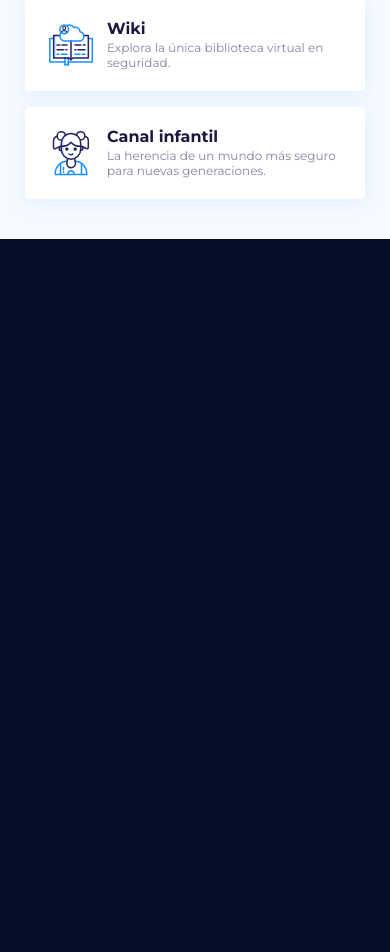
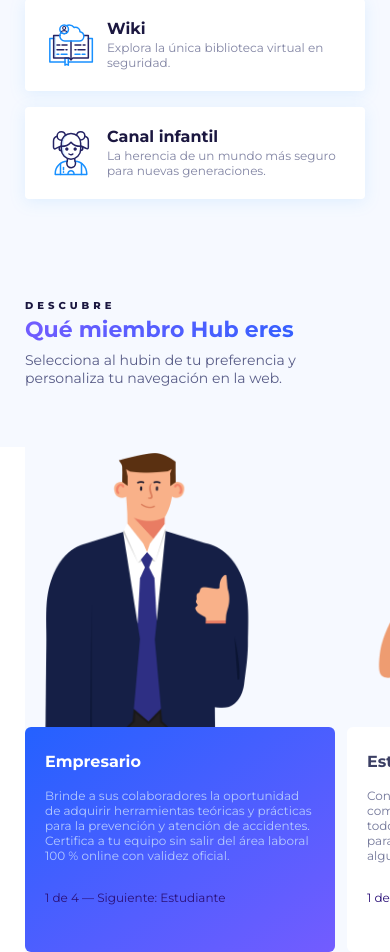
Before and after one commit to JoksanHub/HubStaticPage, a PHP site: page / in a window 390 px wide. Shown: the part 1406-2358 px from the top of the page. Before the commit the page ends 1645 px from the top, so only its background shows below. Run offline with PHP 8.4, Linux system fonts and the light colour scheme.

Commit message:
Member section testing

```diff
--- a/index.html
+++ b/index.html
@@ -56,7 +56,7 @@
     <!-- SECCIÓN: BENEFICIOS -->
     <section id="beneficios">
         <div class="container">
-            <div class="title-secondary">
+            <div class="title-secondary centered">
                 <h4 class="descriptor">Beneficios</h4>
                 <h2 class="title">¡Acceso directo a tus beneficios a un clic!</h2>
                 <p class="description">Encuentra contenido educativo y de capacitación profesional en niveles básicos y avanzados.</p>
@@ -116,6 +116,44 @@
         </div>
     </section>
 
+    <!-- SECCIÓN: MIEMBRO HUB -->
+    <section id="miembro-hub">
+        <div class="container">
+            <div class="title-secondary">
+                <h4 class="descriptor">Descubre</h4>
+                <h2 class="title">Qué miembro Hub eres</h2>
+                <p class="description">Selecciona al hubin de tu preferencia y personaliza tu navegación en la web.</p>
+            </div>
+            <!-- Card slider -->
+            <div class="card-slider">
+                <div class="card active">
+                    <h4 class="title">Empresario</h4>
+                    <p class="description">Brinde a sus colaboradores la oportunidad de adquirir herramientas teóricas y prácticas para la prevención y atención de accidentes. Certifica a tu equipo sin salir del área laboral  100 % online con validez oficial.</p>
+                    <p class="descriptor">1 de 4 — Siguiente: Estudiante</p>
+                    <img src="./img/avatar-1.png" alt="Empresario" id="image-1" class="image">
+                </div>
+                <div class="card">
+                    <h4 class="title">Estudiante</h4>
+                    <p class="description">Conviértete en un profesional, desarrolla competencias y habilidades laborales que no todos tienen y se un colaborador atractivo para las empresas que estan buscando alguien como tú.</p>
+                    <p class="descriptor">1 de 4 — Siguiente: Colaborador</p>
+                    <img src="./img/avatar-2.png" alt="Estudiante" id="image-2" class="image">
+                </div>
+                <div class="card">
+                    <h4 class="title">Colaborador</h4>
+                    <p class="description">Superate y asegura el conocimiento para salvaguardar tu integridad física y la de tus compañeros. Aumenta tus conocimientos y habilidades laborales en diversas áreas relacionadas a la seguridad, esto te dará más y mejores oportunidades.</p>
+                    <p class="descriptor">1 de 4 — Siguiente: Hogar</p>
+                    <img src="./img/avatar-3.png" alt="Colaborador" id="image-3" class="image">
+                </div>
+                <div class="card">
+                    <h4 class="title">Hogar</h4>
+                    <p class="description">Los accidentes llegan sin avisar y  la única forma de estar preparados es tener el conocimiento y las herramientas necesarias para poder responder lo mejor posible en esas situaciones, el 67% porciento de los accidentes ocurren en casa, protege a tus seres queridos. A mayor educacion, menos accidentes.</p>
+                    <p class="descriptor">1 de 4 — Siguiente: Empresario</p>
+                    <img src="./img/avatar-4.png" alt="Hogar" id="image-4" class="image">
+                </div>
+            </div>
+        </div>
+    </section>
+
     <script src="script.js"></script>
 </body>
 </html>
--- a/sass/components.scss
+++ b/sass/components.scss
@@ -195,8 +195,10 @@
         margin: 0;
     }
 }
+
 @media only screen and (min-width: 410px) {
-    .title-secondary {
+    // Clase específica para centrar el texto
+    .title-secondary.centered {
         .descriptor,
         .title,
         .description {
@@ -249,7 +251,7 @@
 
 @media only screen and (min-width: 1920px) {
     .title-secondary {
-        max-width: 500px;
+        max-width: 590px;
         margin-bottom: 50px;
 
         .descriptor { font-size: 14px; }
@@ -320,3 +322,75 @@
         }
     }
 }
+
+/* -------------------------------------------------
+   # Miembros Hub - Card
+----------------------------------------------------*/
+#miembro-hub {
+    .card-slider {
+        $card-size: 225px;
+
+        .card {
+            width: 310px;
+            padding: 25px 20px 20px;
+            background: white;
+            border-radius: 6px;
+            display: grid;
+            grid-template-columns: auto;
+            grid-template-rows: auto auto auto;
+            height: $card-size;
+            position: relative;
+        }
+
+        .card .title {
+            font-size: 16px;
+            color: #3B3F64;
+            margin: 0 0 2px 0;
+            grid-column: 1/2;
+            grid-row: 1/2;
+        }
+        .card .description {
+            font-size: 12px;
+            color: #737799;
+            margin: 0;
+            grid-column: 1/2;
+            grid-row: 2/3;
+        }
+        .card .descriptor {
+            font-size: 12px;
+            color: #2B1178;
+            grid-column: 1/2;
+            grid-row: 3/4;
+        }
+        .card .image     {
+            width: 240px;
+            position: absolute;
+            bottom: $card-size;
+        }
+        // Card active
+        .card.active {
+            background: $gradient-polar;
+
+            .title       { color: white;}
+            .description { color: #B4C9FF;}
+        }
+    }
+}
+@media only screen and (min-width: 768px) {
+}
+@media only screen and (min-width: 1024px) {
+    #miembro-hub {
+        .card-slider {
+            .card .title       { font-size: 17px; margin: 0 0 4px 0; }
+            .card .description,
+            .card .descriptor  { font-size: 13px; }
+        }
+    }
+}
+@media only screen and (min-width: 1440px) {
+    #miembro-hub {
+        .card .title       { font-size: 18px; }
+        .card .description,
+        .card .descriptor  { font-size: 14px; }
+    }
+}
--- a/sass/layout.scss
+++ b/sass/layout.scss
@@ -231,9 +231,11 @@
 
 
 /* -------------------------------------------------
-   # Benefits
+   # Beneficios - Sección
 ----------------------------------------------------*/
 #beneficios {
+    display: flex;
+    justify-content: center;
     padding: 60px 0 40px 0;
     background: #F6F9FF;
 
@@ -320,3 +322,50 @@
         }
     }
 }
+
+
+
+
+
+
+/* -------------------------------------------------
+   # Miembro Hub - Sección
+----------------------------------------------------*/
+#miembro-hub {
+    padding: 60px 0 40px 0;
+    display: flex;
+    justify-content: center;
+    background: #F6F9FF;
+
+    .container {
+        margin-right: 0;
+        width: 100%;
+    }
+    .card-slider {
+        gap: 12px;
+        display: grid;
+        grid-template-columns:
+            auto auto auto auto;
+        width: calc(100vw - 25px);
+        padding-top: 320px;
+        position: absolute;
+        overflow: hidden;
+        background-color: #F6F9FF;
+    }
+}
+// Pantallas de 768px en adelante
+@media only screen and (min-width: 768px) {
+    #miembro-hub { padding: 80px 0 60px 0; }
+}
+// Pantallas de 768px en adelante
+@media only screen and (min-width: 768px) {
+    #miembro-hub { padding: 100px 0 80px 0; }
+}
+// Pantallas de 1220px en adelante
+@media only screen and (min-width: 1220px) {
+    #miembro-hub { padding: 120px 0 80px 0; }
+}
+// Pantallas de 144px en adelante
+@media only screen and (min-width: 1440px) {
+    #miembro-hub { padding: 160px 0 100px 0; }
+}
--- a/style.css
+++ b/style.css
@@ -785,9 +785,9 @@
 }
 
 @media only screen and (min-width: 410px) {
-  .title-secondary .descriptor,
-.title-secondary .title,
-.title-secondary .description {
+  .title-secondary.centered .descriptor,
+.title-secondary.centered .title,
+.title-secondary.centered .description {
     text-align: center;
   }
 }
@@ -850,7 +850,7 @@
 }
 @media only screen and (min-width: 1920px) {
   .title-secondary {
-    max-width: 500px;
+    max-width: 590px;
     margin-bottom: 50px;
   }
   .title-secondary .descriptor {
@@ -920,6 +920,74 @@
     font-size: 18px;
   }
   #beneficios .card .description {
+    font-size: 14px;
+  }
+}
+/* -------------------------------------------------
+   # Miembros Hub - Card
+----------------------------------------------------*/
+#miembro-hub .card-slider .card {
+  width: 310px;
+  padding: 25px 20px 20px;
+  background: white;
+  border-radius: 6px;
+  display: grid;
+  grid-template-columns: auto;
+  grid-template-rows: auto auto auto;
+  height: 225px;
+  position: relative;
+}
+#miembro-hub .card-slider .card .title {
+  font-size: 16px;
+  color: #3B3F64;
+  margin: 0 0 2px 0;
+  grid-column: 1/2;
+  grid-row: 1/2;
+}
+#miembro-hub .card-slider .card .description {
+  font-size: 12px;
+  color: #737799;
+  margin: 0;
+  grid-column: 1/2;
+  grid-row: 2/3;
+}
+#miembro-hub .card-slider .card .descriptor {
+  font-size: 12px;
+  color: #2B1178;
+  grid-column: 1/2;
+  grid-row: 3/4;
+}
+#miembro-hub .card-slider .card .image {
+  width: 240px;
+  position: absolute;
+  bottom: 225px;
+}
+#miembro-hub .card-slider .card.active {
+  background: linear-gradient(145deg, #2461ff, #735cff);
+}
+#miembro-hub .card-slider .card.active .title {
+  color: white;
+}
+#miembro-hub .card-slider .card.active .description {
+  color: #B4C9FF;
+}
+
+@media only screen and (min-width: 1024px) {
+  #miembro-hub .card-slider .card .title {
+    font-size: 17px;
+    margin: 0 0 4px 0;
+  }
+  #miembro-hub .card-slider .card .description,
+#miembro-hub .card-slider .card .descriptor {
+    font-size: 13px;
+  }
+}
+@media only screen and (min-width: 1440px) {
+  #miembro-hub .card .title {
+    font-size: 18px;
+  }
+  #miembro-hub .card .description,
+#miembro-hub .card .descriptor {
     font-size: 14px;
   }
 }
@@ -1430,9 +1498,11 @@
   }
 }
 /* -------------------------------------------------
-   # Benefits
+   # Beneficios - Sección
 ----------------------------------------------------*/
 #beneficios {
+  display: flex;
+  justify-content: center;
   padding: 60px 0 40px 0;
   background: #F6F9FF;
 }
@@ -1543,6 +1613,50 @@
     max-width: 1440px;
   }
 }
+/* -------------------------------------------------
+   # Miembro Hub - Sección
+----------------------------------------------------*/
+#miembro-hub {
+  padding: 60px 0 40px 0;
+  display: flex;
+  justify-content: center;
+  background: #F6F9FF;
+}
+#miembro-hub .container {
+  margin-right: 0;
+  width: 100%;
+}
+#miembro-hub .card-slider {
+  gap: 12px;
+  display: grid;
+  grid-template-columns: auto auto auto auto;
+  width: calc(100vw - 25px);
+  padding-top: 320px;
+  position: absolute;
+  overflow: hidden;
+  background-color: #F6F9FF;
+}
+
+@media only screen and (min-width: 768px) {
+  #miembro-hub {
+    padding: 80px 0 60px 0;
+  }
+}
+@media only screen and (min-width: 768px) {
+  #miembro-hub {
+    padding: 100px 0 80px 0;
+  }
+}
+@media only screen and (min-width: 1220px) {
+  #miembro-hub {
+    padding: 120px 0 80px 0;
+  }
+}
+@media only screen and (min-width: 1440px) {
+  #miembro-hub {
+    padding: 160px 0 100px 0;
+  }
+}
 body {
   margin: 0;
   width: 100%;
```
Also changed, not shown: img/avatar-1.png (added), img/avatar-2.png (added), img/avatar-3.png (added), img/avatar-4.png (added), 1 other file.
